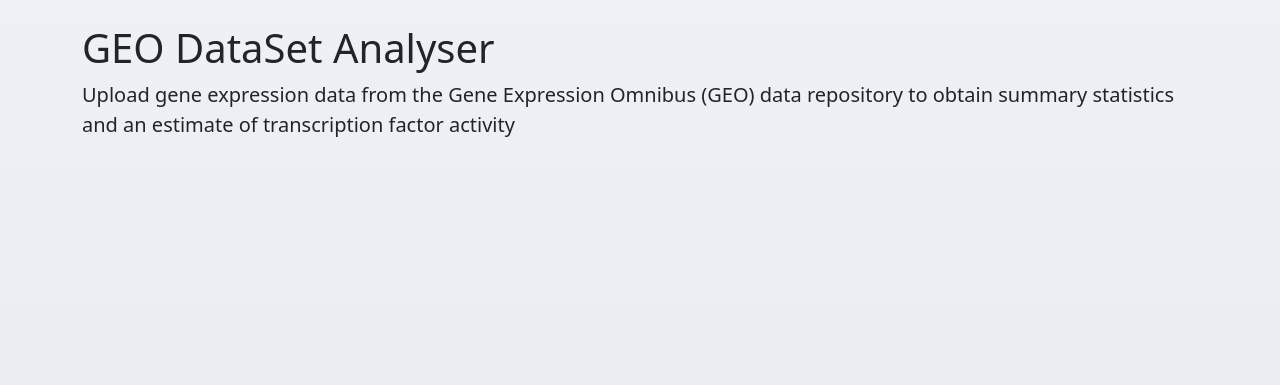
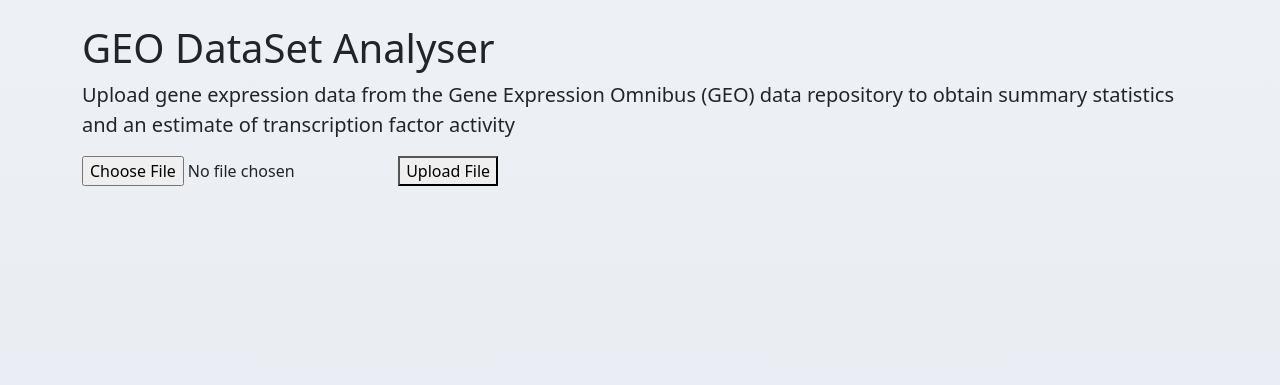
Before and after one commit to NHardie/HTFome, a Django app: page /genexp/ in a window 1280 px wide. Shown: the part 56-441 px from the top of the page. Run offline with Django 3.2, Linux system fonts and the light colour scheme.

Commit message:
Change static

```diff
--- a/data/templates/data/genexp.html
+++ b/data/templates/data/genexp.html
@@ -4,5 +4,10 @@
     <main role="main" class="container">
         <h1 class="mt-4">{{ title }}</h1>
         <p class="lead">Upload gene expression data from the Gene Expression Omnibus (GEO) data repository to obtain summary statistics and an estimate of transcription factor activity</p>
+        <form method="post" enctype="multipart/form-data">
+            {% csrf_token %}
+            <input type="file" name="document">
+            <button type="submit">Upload File</button>
+        </form>
     </main>
 {% endblock content %}
--- a/data/urls.py
+++ b/data/urls.py
@@ -22,5 +22,4 @@ urlpatterns = [
     path('help/', views.help, name="help"),
     path('documentation/', views.documentation, name="documentation"),
     path('search/', views.search, name="search_results"),
-    path('data_upload/', views.data_upload, name="data_upload"),
 ]
--- a/data/views.py
+++ b/data/views.py
@@ -1,4 +1,5 @@
 from django.shortcuts import render
+from django.db import models
 from django.db.models import Q
 from .models import Htf, Drug
 from django.contrib import messages, admin
@@ -7,6 +8,7 @@ from django.conf.urls import url
 import csv, io
 from django.core.paginator import Paginator
 from .filters import Htffilter
+
 
 # Create your views (Webpages) here.
 
@@ -63,6 +65,10 @@ def drug(request):
     return render(request, "data/drug.html", {'title': 'Drug Search'})
 
 def genexp(request):
+    if request.method == 'POST':
+        uploaded_file = request.FILES['document']
+        print(uploaded_file.name)
+        print(uploaded_file.size)
     return render(request, "data/genexp.html", {'title': 'GEO DataSet Analyser'})
 
 def download(request):
@@ -134,7 +140,6 @@ def search(request):
 
 @login_required
 # Must be logged in as admin to access this page, returns an error otherwise
-
 def data_upload(request):
     data = Htf.objects.all()
     prompt = {
```
